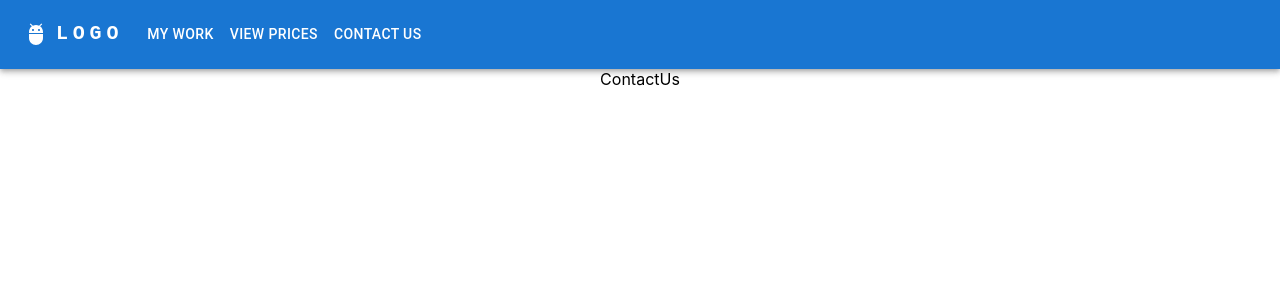
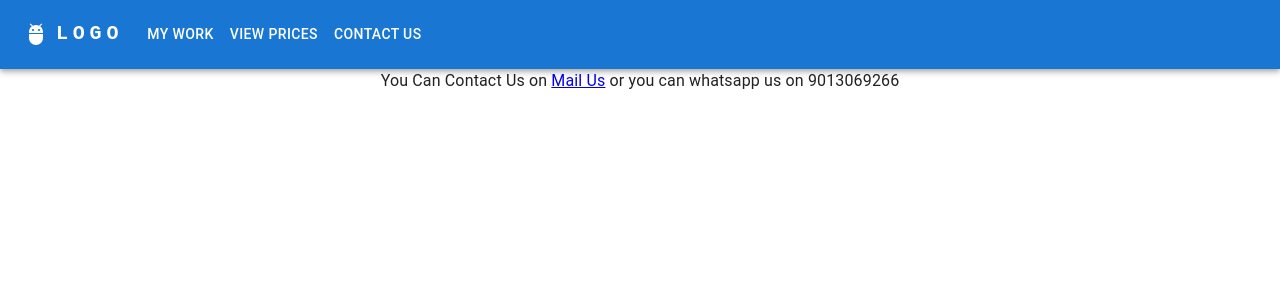
Before and after one commit to Ayushmaan2001/khushi-portfolio, a React (Create React App) app: page /contactus in a window 1280 px wide. Shown: the top 300 px of the page. Built offline with nearby package versions, Linux system fonts and the light colour scheme.

Commit message:
contact us

```diff
--- a/src/Pages/ContactUs.jsx
+++ b/src/Pages/ContactUs.jsx
@@ -1,7 +1,21 @@
-import React from 'react'
+import * as React from "react";
+import CssBaseline from "@mui/material/CssBaseline";
+import Box from "@mui/material/Box";
+import Container from "@mui/material/Container";
 
 export default function ContactUs() {
+  const mail =
+    "https://mail.google.com/mail/?view=cm&fs=1&to=viratrohitmsd2001@gmail.com";
   return (
-    <div>ContactUs</div>
-  )
+    <React.Fragment>
+      <CssBaseline />
+      <Container maxWidth="xl">
+        You Can Contact Us on{" "}
+        <a href={mail} target="_blank">
+          Mail Us
+        </a>
+        {" "}or you can whatsapp us on 9013069266
+      </Container>
+    </React.Fragment>
+  );
 }
```
